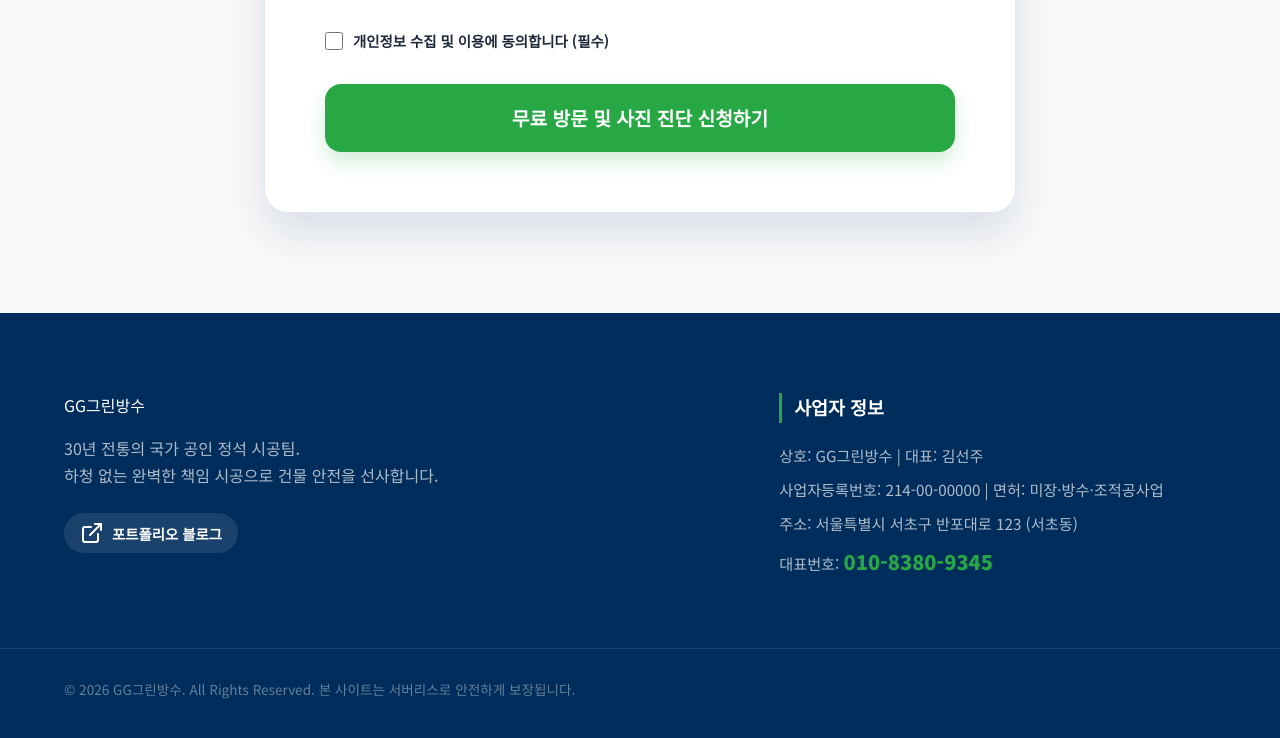
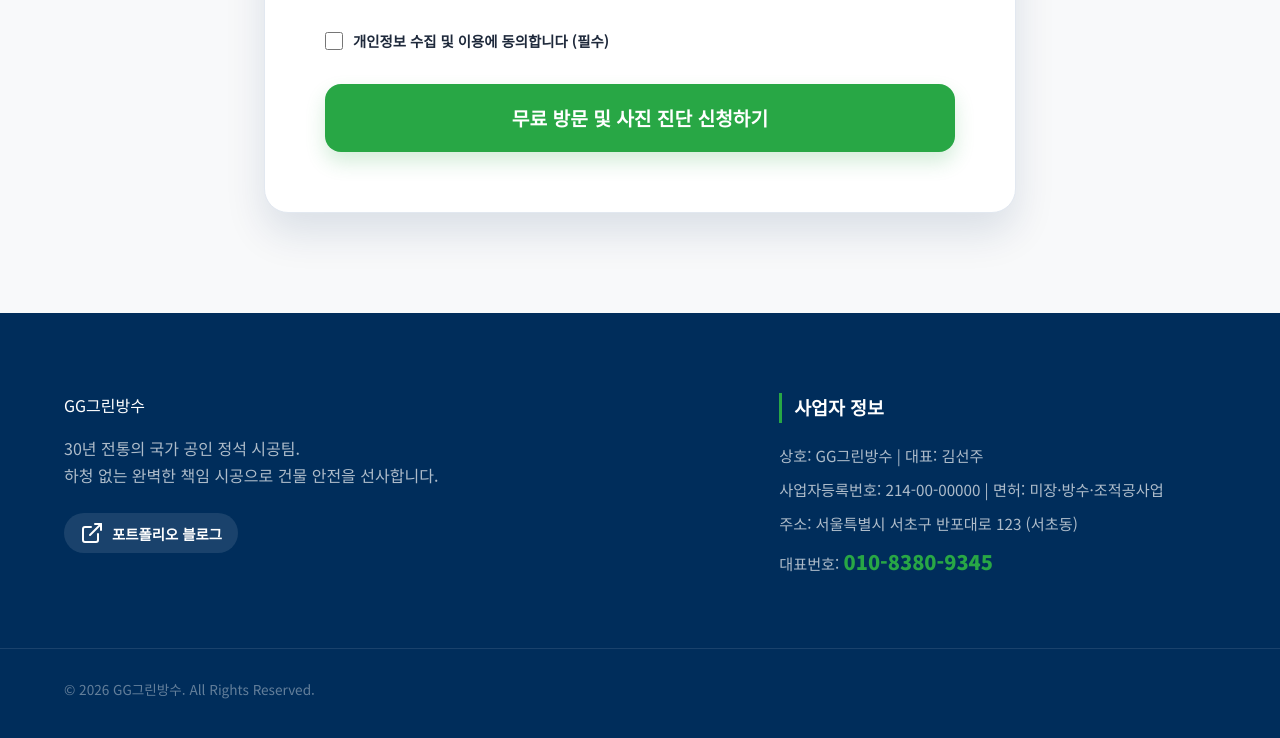
Before and after one commit to AzureMooni/brandinghada-biz, a plain HTML site: page 2026-05-28_GG_Green_Waterproofing/index.html in a window 1280 px wide. Shown: the part 4587-5325 px from the top of the page. Drawn offline with nearby package versions, Linux system fonts and the light colour scheme.

Commit message:
chore: Remove serverless text in footer

```diff
--- a/2026-05-28_GG_Green_Waterproofing/index.html
+++ b/2026-05-28_GG_Green_Waterproofing/index.html
@@ -400,7 +400,7 @@
         </div>
         <div class="footer-bottom">
             <div class="container">
-                <p>&copy; 2026 GG그린방수. All Rights Reserved. 본 사이트는 서버리스로 안전하게 보장됩니다.</p>
+                <p>&copy; 2026 GG그린방수. All Rights Reserved.</p>
             </div>
         </div>
     </footer>
```
